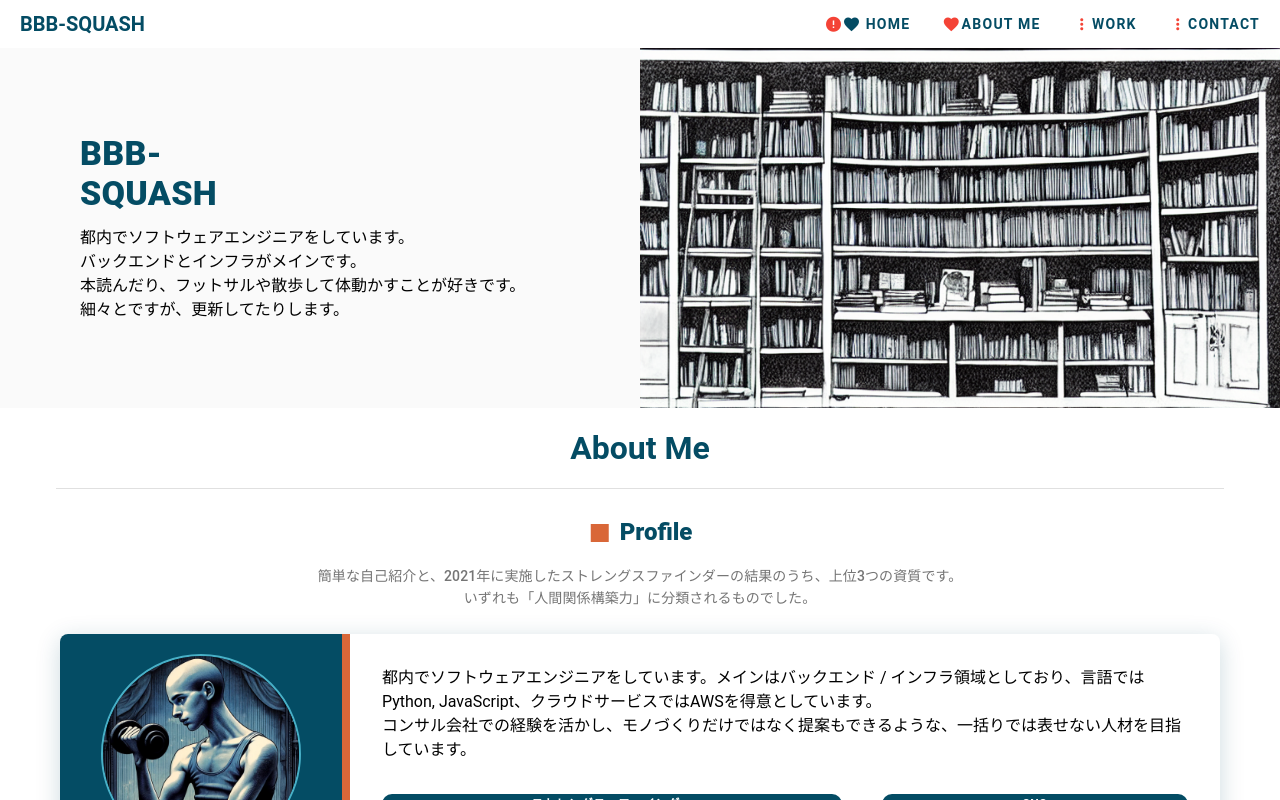
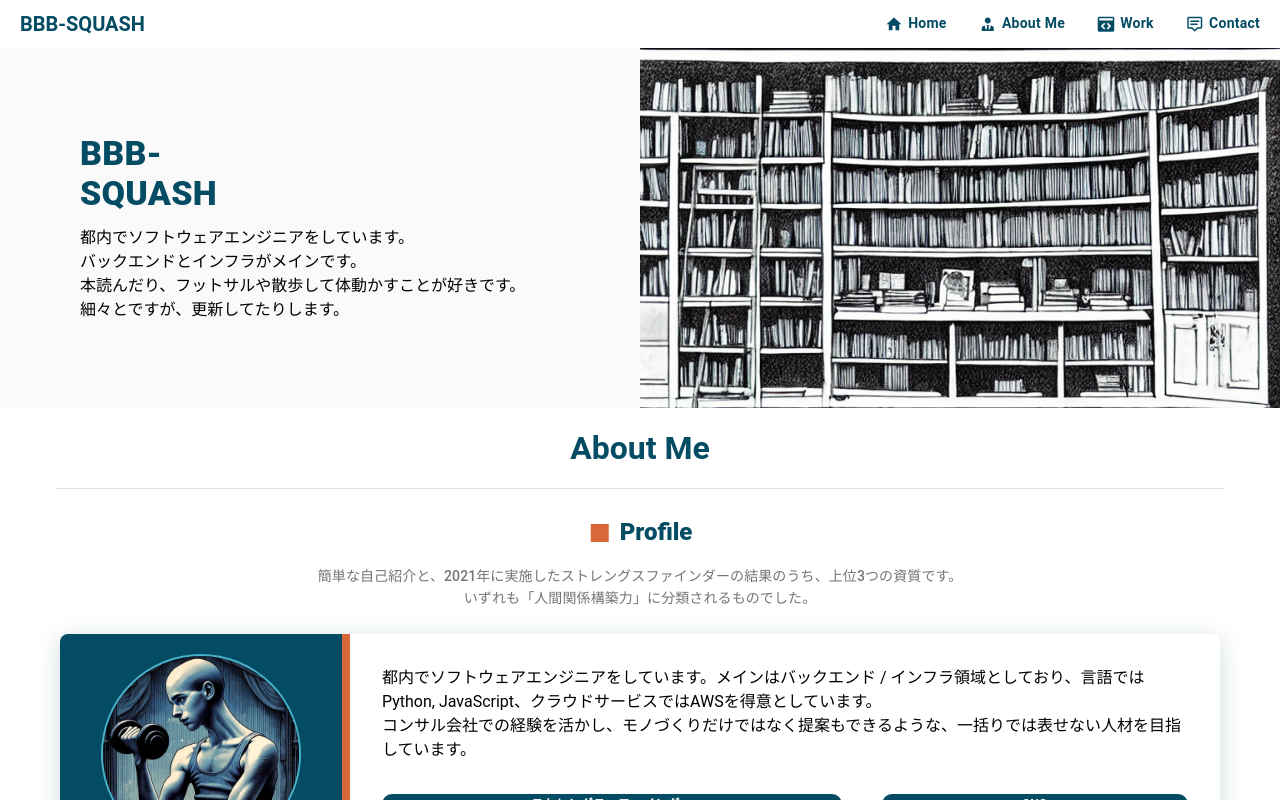
Before and after one commit to bbb-squash/portfolio, a Vue app in the folder client_new/: page / in a window 1280 px wide. Shown: the top 800 px of the page. Built offline with nearby package versions, Linux system fonts and the light colour scheme.

Commit message:
header,footer修正

```diff
--- a/client_new/src/App.vue
+++ b/client_new/src/App.vue
@@ -1,28 +1,18 @@
+<script setup lang="ts">
+import AppHeader from '@/components/AppHeader.vue'
+</script>
 <template>
   <v-layout>
-    <v-app-bar flat density="compact" class="text-primary">
-      <v-app-bar-title class="font-weight-bold">BBB-SQUASH</v-app-bar-title>
-      <v-spacer />
-      <v-btn class="font-weight-bold">
-        <v-icon color="red" icon="mdi-alert-circle" />
-        <v-icon class="mr-1" icon="mdi-heart"></v-icon>
-        Home
-      </v-btn>
-      <v-btn class="font-weight-bold">
-        <v-icon color="red" icon="mdi-heart" />
-        About Me
-      </v-btn>
-      <v-btn class="font-weight-bold">
-        <v-icon color="red" icon="mdi-dots-vertical" />
-        Work
-      </v-btn>
-      <v-btn class="font-weight-bold">
-        <v-icon color="red" icon="mdi-dots-vertical" />
-        Contact
-      </v-btn>
-    </v-app-bar>
+    <app-header />
     <v-main>
       <router-view />
+      <v-footer class="bg-grey-lighten-4">
+        <v-row justify="center" no-gutters>
+          <v-col class="text-center mt-4 text-primary" cols="12">
+            {{ new Date().getFullYear() }} — <strong>BBB-SQUASH</strong>
+          </v-col>
+        </v-row>
+      </v-footer>
     </v-main>
   </v-layout>
 </template>
--- /dev/null
+++ b/client_new/src/components/AppHeader.vue
@@ -0,0 +1,26 @@
+<script setup lang="ts">
+import { useRouter } from 'vue-router'
+const router = useRouter()
+</script>
+<template>
+  <v-app-bar flat density="compact" class="text-primary">
+    <v-app-bar-title class="font-weight-bold">BBB-SQUASH</v-app-bar-title>
+    <v-spacer />
+    <v-btn class="font-weight-bold text-capitalize text-body-2" @click="router.push('/')">
+      <v-icon class="mr-1" icon="mdi-home"></v-icon>
+      Home
+    </v-btn>
+    <v-btn class="font-weight-bold text-capitalize text-body-2" @click="router.push('/about_me')">
+      <v-icon class="mr-1" icon="mdi-account-tie" />
+      About Me
+    </v-btn>
+    <v-btn class="font-weight-bold text-capitalize text-body-2" @click="router.push('/work')">
+      <v-icon class="mr-1" icon="mdi-application-brackets" />
+      Work
+    </v-btn>
+    <v-btn class="font-weight-bold text-capitalize text-body-2" @click="router.push('/contact')">
+      <v-icon class="mr-1" icon="mdi-tooltip-text-outline" />
+      Contact
+    </v-btn>
+  </v-app-bar>
+</template>
--- a/client_new/src/router/index.ts
+++ b/client_new/src/router/index.ts
@@ -1,6 +1,5 @@
 import { createRouter, createWebHistory } from 'vue-router'
 import HomeView from '@/views/HomeView.vue'
-import AboutMeView from '@/views/AboutMeView.vue'
 import WorkView from '@/views/WorkView.vue'
 import ContactView from '@/views/ContactView.vue'
 
@@ -13,13 +12,9 @@ const router = createRouter({
       component: HomeView
     },
     {
-      path: '/about',
-      name: 'about',
-      components: AboutMeView
-      // route level code-splitting
-      // this generates a separate chunk (About.[hash].js) for this route
-      // which is lazy-loaded when the route is visited.
-      // component: () => import('../views/AboutView.vue')
+      path: '/about_me',
+      name: 'about_me',
+      component: () => import('@/views/AboutMeView.vue')
     },
     {
       path: '/work',
```
